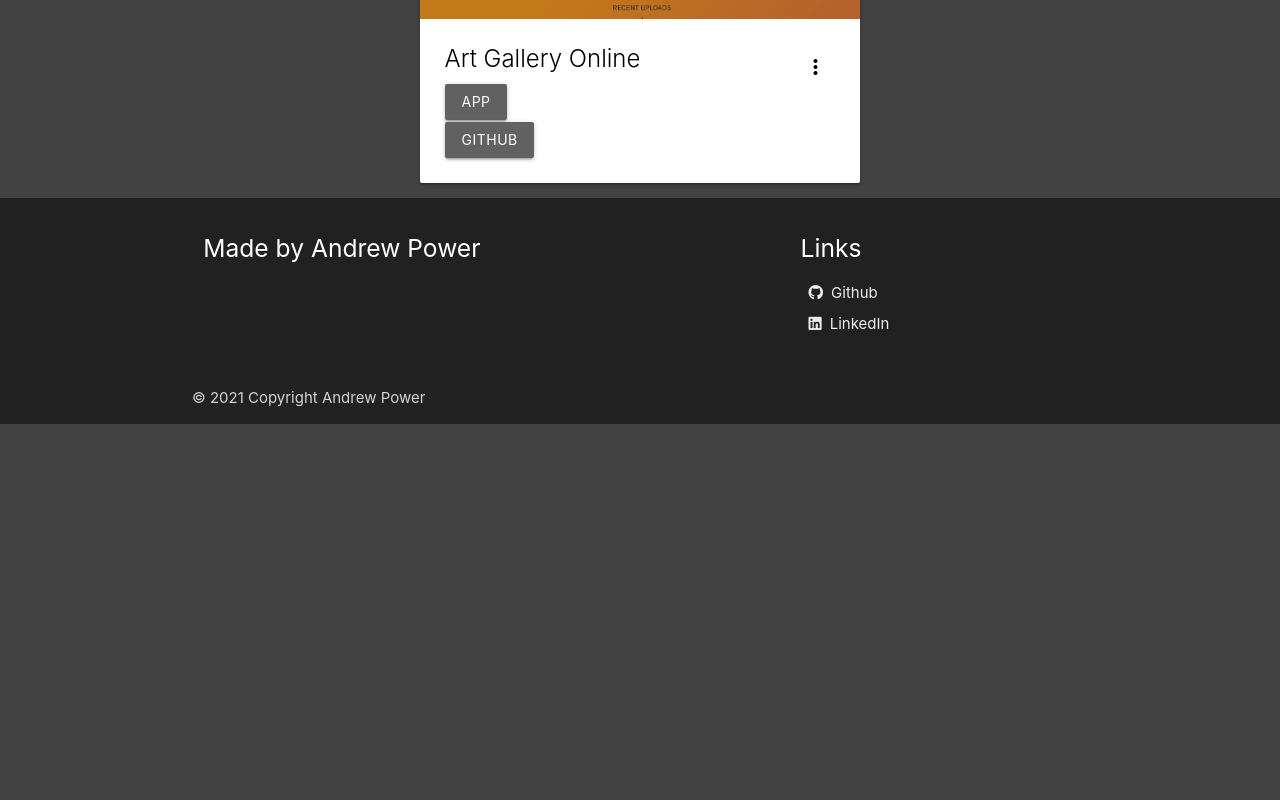
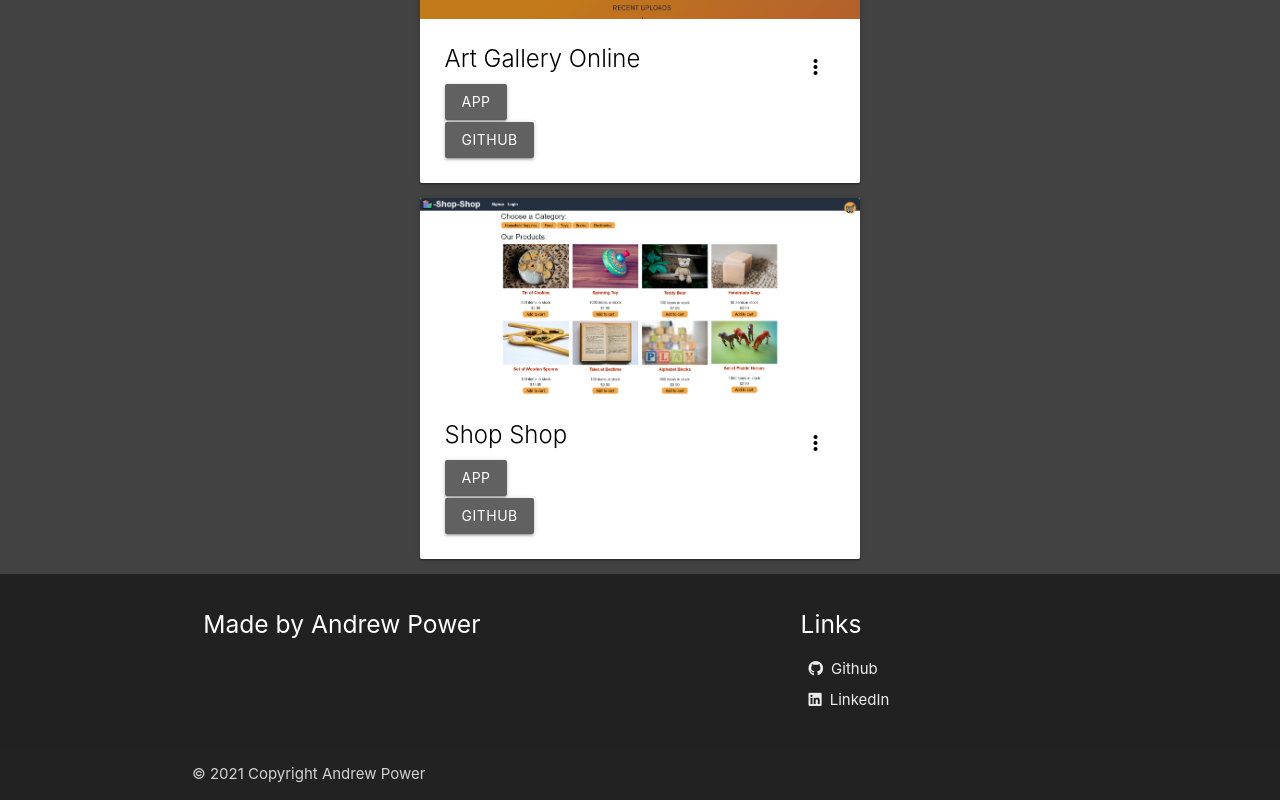
Before and after one commit to powerar/portfolio, a React (Create React App) app: page / in a window 1280 px wide. Shown: the part 2325-3125 px from the top of the page. Before the commit the page ends 2749 px from the top, so only its background shows below. Built offline with nearby package versions, Linux system fonts and the light colour scheme.

Commit message:
added shop shop

```diff
--- a/src/components/Project/index.js
+++ b/src/components/Project/index.js
@@ -47,11 +47,30 @@ const Project = () => {
         'Apollo Server',
         'Bootstrap',
         'GraphQL',
-        'Node',
+        'Node.js',
         'Express',
         'jsonwebtoken',
         'Mongoose',
         'Firebase/Firebase Cloud Storage',
+        'Stripe',
+      ],
+    },
+    {
+      title: 'Shop Shop',
+      github: 'https://github.com/powerar/shop-shop',
+      appLink: 'https://still-cliffs-40340.herokuapp.com/',
+      description:
+        'Shop-Shop is a MERN-stack e-commerce site. Users can filter by product, add and remove items to/from their cart, checkout, and view their order history. Checkouts are handled using the Stripe API. This application manages state using the React-Redux paradigm, and consists of a MongoDB, GraphQL and Apollo server back-end.',
+      build: [
+        'React',
+        'JavaScript',
+        'CSS',
+        'Bootstrap',
+        'Node.js',
+        'GraphQL',
+        'Apollo Server',
+        'Express',
+        'Redux',
         'Stripe',
       ],
     },
```
Also changed, not shown: src/images/Shop Shop.png (added).
